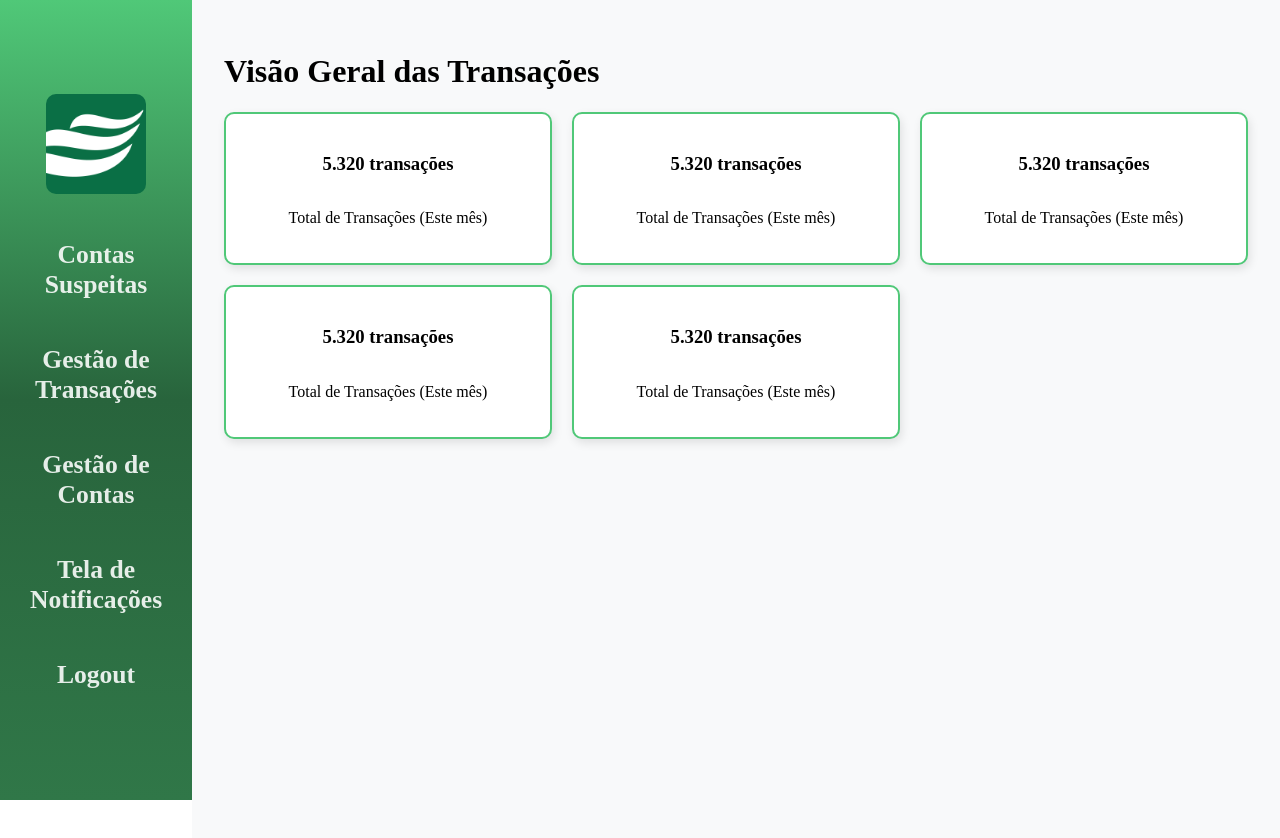
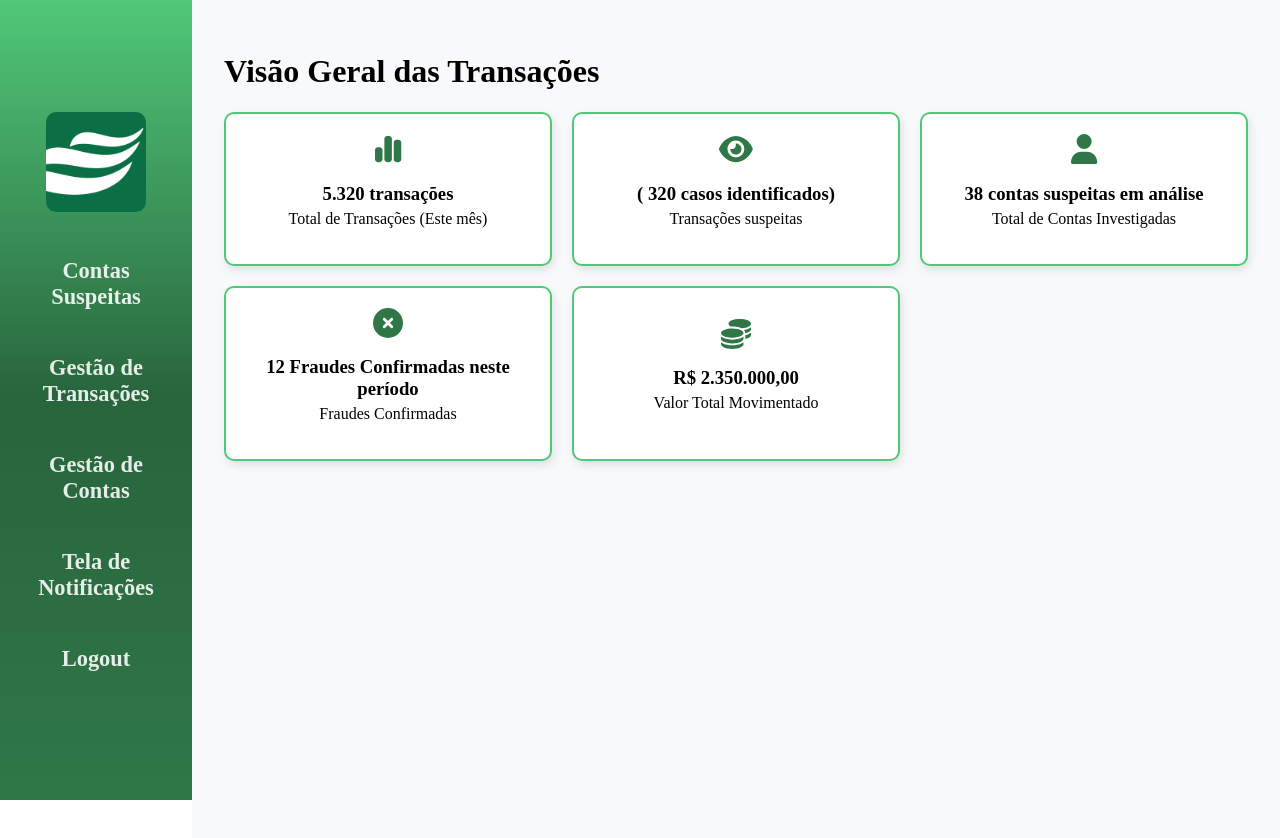
Before and after one commit to RusthenRonald2006/Portal-de-analise-em-anomalias-transacionais, a JavaScript app in the folder detec-anomalias/: page /dashboard in a window 1280 px wide. Shown: the top 838 px of the page. Built offline with nearby package versions, Linux system fonts and the light colour scheme; the HTML template or start-up script is replaced by a standard one.

Commit message:
adionei todos os icones e textos

```diff
--- a/detec-anomalias/src/components/Pages/Dasboard.js
+++ b/detec-anomalias/src/components/Pages/Dasboard.js
@@ -2,7 +2,7 @@ import styles from "./Dasboard.module.css"
 import Navbar from "../layout/Navbar"
 import logobanese from '../../components/img/logo banese.png'
 import { FontAwesomeIcon } from "@fortawesome/react-fontawesome";
-import { faUser, faCoins, faEye, faCircleXmark } from "@fortawesome/free-solid-svg-icons";
+import { faUser, faCoins, faEye, faCircleXmark ,faChartSimple } from "@fortawesome/free-solid-svg-icons";
 
 function Dashboard(){
     return(
@@ -17,29 +17,30 @@ function Dashboard(){
                 </div>
                 <div className={styles.container_cards}>
                     <div className={styles.group_cards}>
+                        <FontAwesomeIcon icon={faChartSimple} className={styles.icon} />
                         <h3>5.320 transações </h3>
                         <p>Total  de Transações
                         (Este mês)</p>
                     </div>
                     <div className={styles.group_cards}>
-                        <h3>5.320 transações </h3>
-                        <p>Total  de Transações
-                        (Este mês)</p>
+                        <FontAwesomeIcon icon={faEye} className={styles.icon} />
+                        <h3>( 320 casos identificados) </h3>
+                        <p>Transações suspeitas</p>
                     </div>
                     <div className={styles.group_cards}>
-                        <h3>5.320 transações </h3>
-                        <p>Total  de Transações
-                        (Este mês)</p>
+                        <FontAwesomeIcon icon={faUser} className={styles.icon} />
+                        <h3>38 contas suspeitas em análise </h3>
+                        <p>Total de Contas Investigadas</p>
                     </div>
                     <div className={styles.group_cards}>
-                        <h3>5.320 transações </h3>
-                        <p>Total  de Transações
-                        (Este mês)</p>
+                        <FontAwesomeIcon icon={faCircleXmark} className={styles.icon} />
+                        <h3>12 Fraudes Confirmadas neste período</h3>
+                        <p>Fraudes Confirmadas</p>
                     </div>
                     <div className={styles.group_cards}>
-                        <h3>5.320 transações </h3>
-                        <p>Total  de Transações
-                        (Este mês)</p>
+                        <FontAwesomeIcon icon={faCoins} className={styles.icon} />
+                        <h3>R$ 2.350.000,00 </h3>
+                        <p>Valor Total Movimentado</p>
                     </div>
                 </div>
             </div>
--- a/detec-anomalias/src/components/Pages/Dasboard.module.css
+++ b/detec-anomalias/src/components/Pages/Dasboard.module.css
@@ -50,13 +50,17 @@
     transform: translateY(-5px);
     background: #e3e3e3;
 }
-/*
+.group_cards h3{
+    margin-bottom: 0;
+}
+.group_cards p{
+    margin-top: 5px;
+}
 .icon {
     font-size: 30px;
     color: #307748;
-    margin-bottom: 10px;
 }
-    */
+
 /*<FontAwesomeIcon icon="fa-solid fa-user" />*/
 /*<FontAwesomeIcon icon="fa-solid fa-coins" />*/
 /*<FontAwesomeIcon icon="fa-solid fa-eye" />*/
--- a/detec-anomalias/src/components/layout/Navbar.module.css
+++ b/detec-anomalias/src/components/layout/Navbar.module.css
@@ -7,7 +7,7 @@
     margin-right: 40px;
 }
 .container_list li{
-    font-size: 1.6em;
+    font-size: 1.4em;
     text-align: center;
     font-weight: 800;
 }
```
